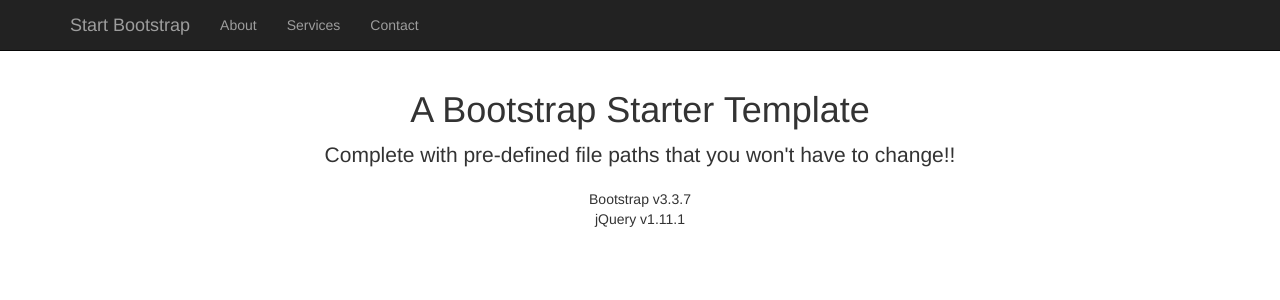
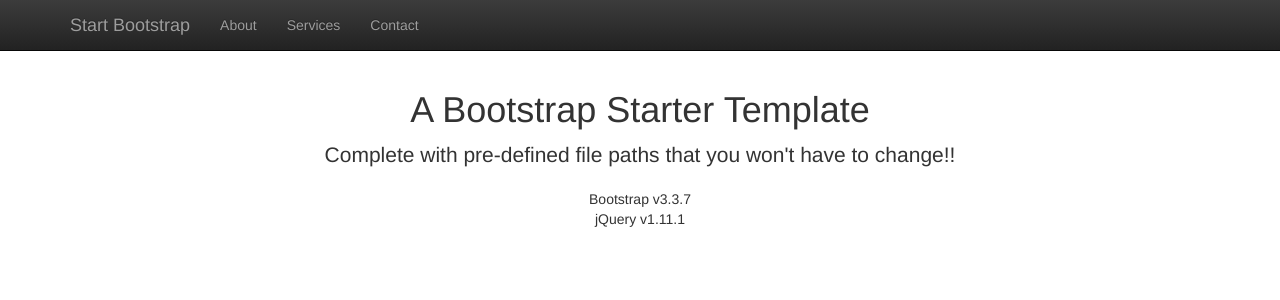
Before and after one commit to BretOwens/TutorFinder, a Flask app: template templates/layout.html in a window 1280 px wide. Shown: the top 300 px of the page. Run offline with Flask 2, Linux system fonts and the light colour scheme; the template is opened without the code that fills it, so the values that code supplies are empty; some libraries are stand-ins or nearby versions.

Commit message:
bootstrap set up

```diff
--- a/app.py
+++ b/app.py
@@ -1,4 +1,5 @@
 from flask import Flask
+from flask import render_template
 app = Flask(__name__)
 
 @app.route('/')
--- a/templates/layout.html
+++ b/templates/layout.html
@@ -11,10 +11,15 @@
 
     <title>Bare - Start Bootstrap Template</title>
 
-    <!-- Bootstrap Core CSS -->
-    <link href="css/bootstrap.min.css" rel="stylesheet">
+	<!-- Latest compiled and minified CSS -->
+	<link rel="stylesheet" href="https://maxcdn.bootstrapcdn.com/bootstrap/3.3.7/css/bootstrap.min.css" integrity="sha384-BVYiiSIFeK1dGmJRAkycuHAHRg32OmUcww7on3RYdg4Va+PmSTsz/K68vbdEjh4u" crossorigin="anonymous">
 
-    <!-- Custom CSS -->
+	<!-- Optional theme -->
+	<link rel="stylesheet" href="https://maxcdn.bootstrapcdn.com/bootstrap/3.3.7/css/bootstrap-theme.min.css" integrity="sha384-rHyoN1iRsVXV4nD0JutlnGaslCJuC7uwjduW9SVrLvRYooPp2bWYgmgJQIXwl/Sp" crossorigin="anonymous">
+
+	<!-- Latest compiled and minified JavaScript -->
+	<script src="https://maxcdn.bootstrapcdn.com/bootstrap/3.3.7/js/bootstrap.min.js" integrity="sha384-Tc5IQib027qvyjSMfHjOMaLkfuWVxZxUPnCJA7l2mCWNIpG9mGCD8wGNIcPD7Txa" crossorigin="anonymous"></script>
+	<!-- Custom CSS -->
     <style>
     body {
         padding-top: 70px;
```
